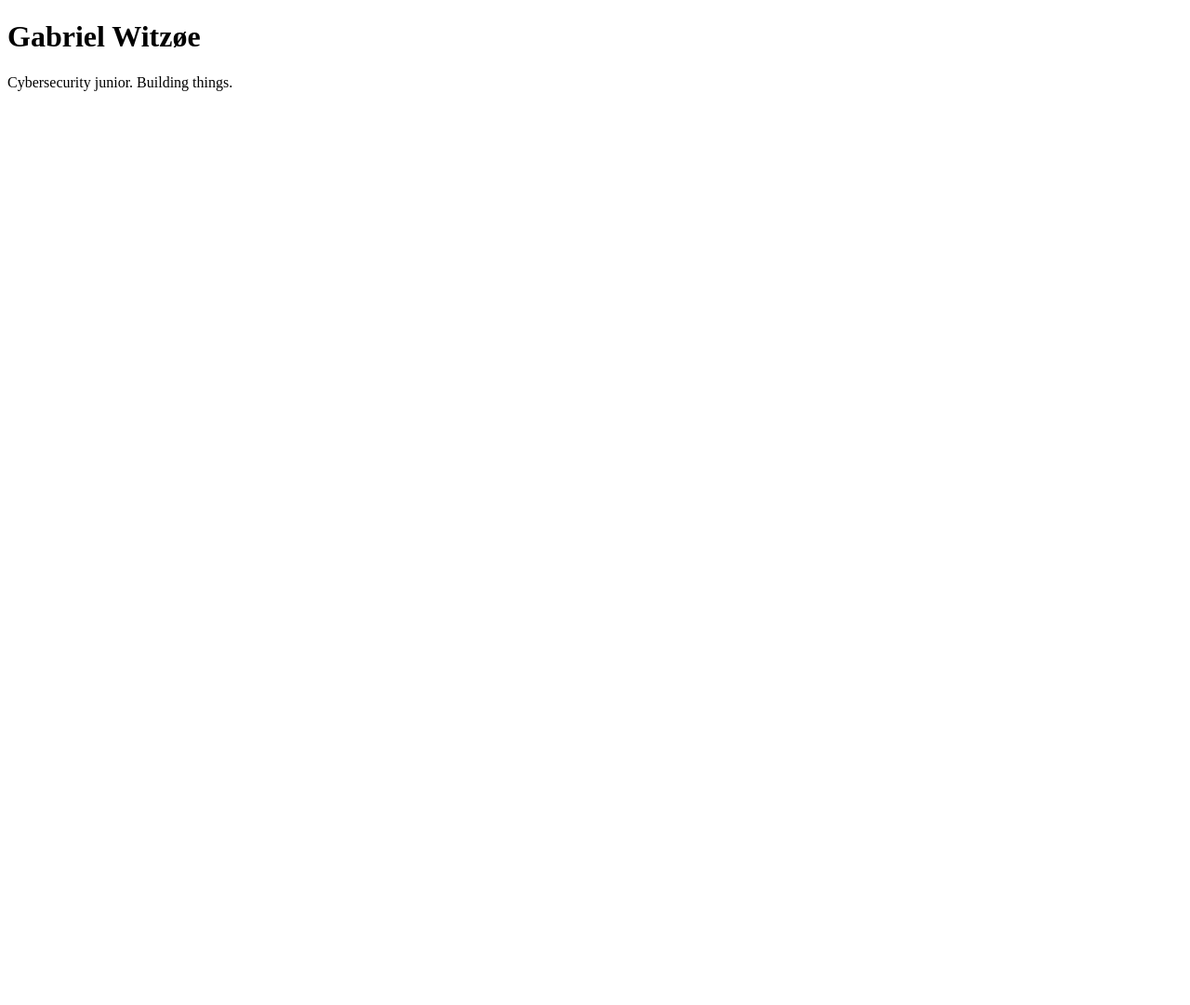
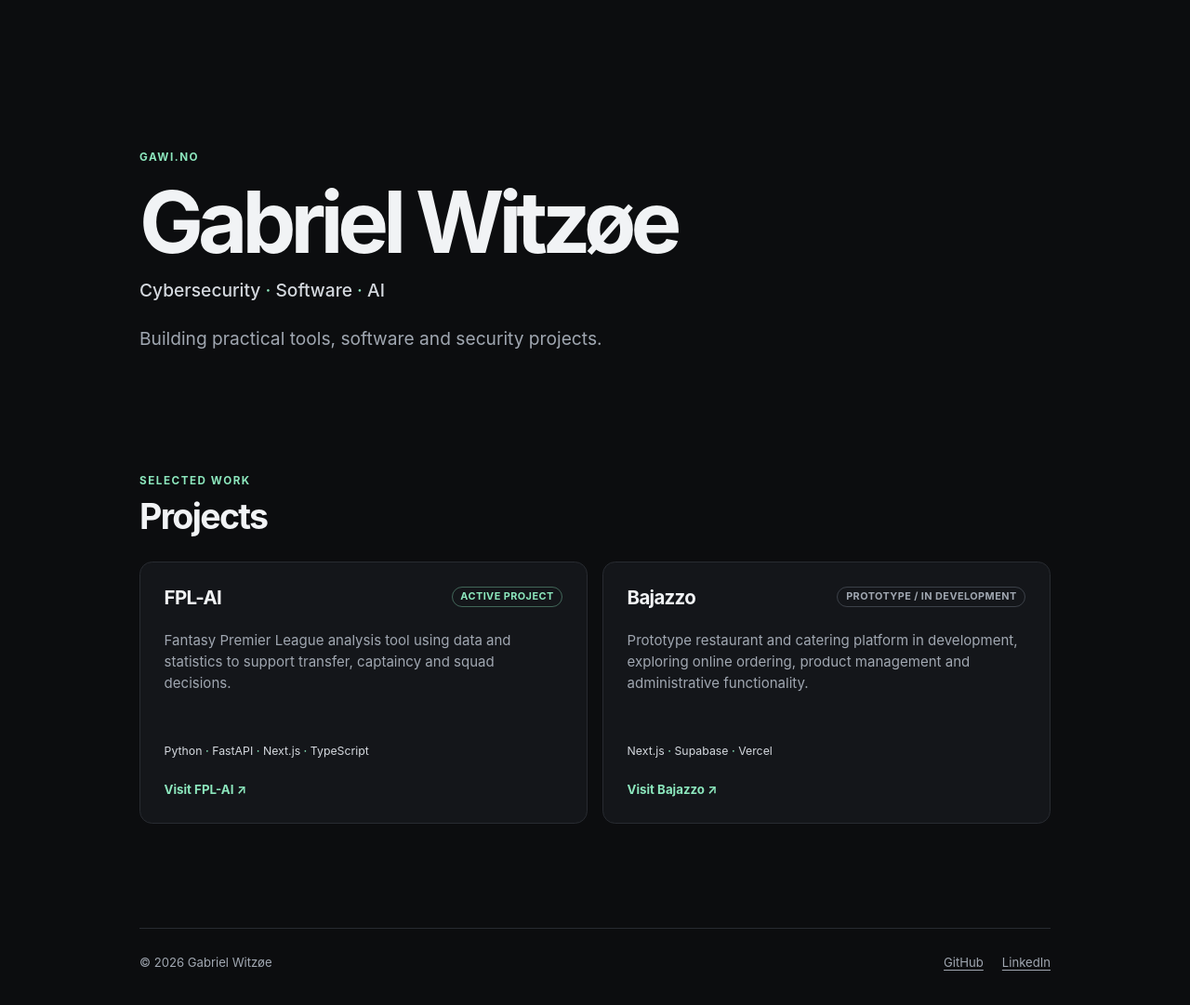
Before and after one commit to GAWI01/gawi01.github.io, a plain HTML site: page index.html in a window 1280 px wide. Shown: the whole page at 93% size. Before the commit the page ends 800 px from the top, so only its background shows below. Drawn offline with Linux system fonts and the light colour scheme.

Commit message:
feat: add initial portfolio homepage

```diff
--- a/index.html
+++ b/index.html
@@ -1,14 +1,57 @@
-<!DOCTYPE html>
+<!doctype html>
 <html lang="en">
-<head>
-  <meta charset="UTF-8">
-  <meta name="viewport" content="width=device-width, initial-scale=1.0">
+  <head>
+    <meta charset="utf-8">
+    <meta name="viewport" content="width=device-width, initial-scale=1">
+    <meta name="description" content="Gabriel Witzøe — cybersecurity, software and AI projects.">
+    <title>Gabriel Witzøe — gawi.no</title>
+    <link rel="stylesheet" href="style.css">
+  </head>
+  <body>
+    <main class="page-shell">
+      <header class="hero">
+        <p class="eyebrow">gawi.no</p>
+        <h1>Gabriel Witzøe</h1>
+        <p class="specialties">Cybersecurity <span>·</span> Software <span>·</span> AI</p>
+        <p class="intro">Building practical tools, software and security projects.</p>
+      </header>
 
-  <title>Gabriel Witzøe</title>
-</head>
+      <section class="projects" aria-labelledby="projects-title">
+        <div class="section-heading">
+          <p class="eyebrow">Selected work</p>
+          <h2 id="projects-title">Projects</h2>
+        </div>
 
-<body>
-  <h1>Gabriel Witzøe</h1>
-  <p>Cybersecurity junior. Building things.</p>
-</body>
+        <div class="project-grid">
+          <a class="project-card" href="https://fpl.gawi.no" aria-label="Visit FPL-AI">
+            <div class="project-card__topline">
+              <h3>FPL-AI</h3>
+              <span class="status status--active">Active project</span>
+            </div>
+            <p>Fantasy Premier League analysis tool using data and statistics to support transfer, captaincy and squad decisions.</p>
+            <span class="stack">Python <b>·</b> FastAPI <b>·</b> Next.js <b>·</b> TypeScript</span>
+            <span class="card-link">Visit FPL-AI <span aria-hidden="true">↗</span></span>
+          </a>
+
+          <a class="project-card" href="https://bajazzo.gawi.no" target="_blank" rel="noreferrer">
+            <div class="project-card__topline">
+              <h3>Bajazzo</h3>
+              <span class="status">Prototype / In development</span>
+            </div>
+            <p>Prototype restaurant and catering platform in development, exploring online ordering, product management and administrative functionality.</p>
+            <span class="stack">Next.js <b>·</b> Supabase <b>·</b> Vercel</span>
+            <span class="card-link">Visit Bajazzo <span aria-hidden="true">↗</span></span>
+          </a>
+        </div>
+      </section>
+    </main>
+
+    <footer class="footer">
+      <p>© <span>2026</span> Gabriel Witzøe</p>
+      <nav aria-label="Social links">
+        <a href="https://github.com/GAWI01" target="_blank" rel="noreferrer">GitHub</a>
+        <a href="https://www.linkedin.com/in/gabriel-witz%C3%B8e-51384a275" target="_blank" rel="noreferrer">LinkedIn</a>
+      </nav>
+    </footer>
+  </body>
 </html>
--- /dev/null
+++ b/style.css
@@ -0,0 +1,201 @@
+:root {
+  color-scheme: dark;
+  --background: #0c0d0f;
+  --surface: #14161a;
+  --border: #282b31;
+  --text: #f1f3f5;
+  --muted: #a0a7b1;
+  --accent: #8ce7bd;
+}
+
+* { box-sizing: border-box; }
+
+html { scroll-behavior: smooth; }
+
+body {
+  min-width: 320px;
+  margin: 0;
+  background: var(--background);
+  color: var(--text);
+  font-family: Inter, ui-sans-serif, system-ui, -apple-system, BlinkMacSystemFont, "Segoe UI", sans-serif;
+  line-height: 1.55;
+}
+
+a { color: inherit; }
+
+.page-shell,
+.footer {
+  width: min(100% - 3rem, 980px);
+  margin-inline: auto;
+}
+
+.hero {
+  padding: clamp(7.5rem, 20vh, 12rem) 0 clamp(5rem, 12vw, 8rem);
+  max-width: 720px;
+}
+
+.eyebrow {
+  margin: 0 0 1rem;
+  color: var(--accent);
+  font-size: 0.73rem;
+  font-weight: 700;
+  letter-spacing: 0.13em;
+  text-transform: uppercase;
+}
+
+h1,
+h2,
+h3,
+p { margin-top: 0; }
+
+h1 {
+  max-width: 650px;
+  margin-bottom: 0.85rem;
+  font-size: clamp(2.8rem, 8vw, 5.75rem);
+  letter-spacing: -0.065em;
+  line-height: 0.98;
+}
+
+.specialties {
+  margin-bottom: 1.4rem;
+  color: #d4d8de;
+  font-size: clamp(1rem, 2vw, 1.2rem);
+  font-weight: 550;
+}
+
+.specialties span,
+.stack b { color: var(--accent); font-weight: 500; }
+
+.intro {
+  max-width: 530px;
+  margin-bottom: 0;
+  color: var(--muted);
+  font-size: clamp(1.05rem, 2vw, 1.2rem);
+}
+
+.projects { padding-bottom: 7rem; }
+
+.section-heading { margin-bottom: 1.75rem; }
+
+.section-heading .eyebrow { margin-bottom: 0.55rem; }
+
+h2 {
+  margin-bottom: 0;
+  font-size: clamp(1.8rem, 4vw, 2.35rem);
+  letter-spacing: -0.045em;
+  line-height: 1.1;
+}
+
+.project-grid {
+  display: grid;
+  grid-template-columns: repeat(2, minmax(0, 1fr));
+  gap: 1rem;
+}
+
+.project-card {
+  display: flex;
+  min-height: 282px;
+  flex-direction: column;
+  padding: 1.6rem;
+  border: 1px solid var(--border);
+  border-radius: 0.85rem;
+  background: var(--surface);
+  text-decoration: none;
+  transition: border-color 160ms ease, transform 160ms ease, background-color 160ms ease;
+}
+
+.project-card:hover,
+.project-card:focus-visible {
+  border-color: #4a515b;
+  background: #181b20;
+  outline: none;
+  transform: translateY(-3px);
+}
+
+.project-card:focus-visible { box-shadow: 0 0 0 3px rgba(140, 231, 189, 0.35); }
+
+.project-card__topline {
+  display: flex;
+  align-items: start;
+  justify-content: space-between;
+  gap: 1rem;
+  margin-bottom: 1.35rem;
+}
+
+h3 {
+  margin-bottom: 0;
+  font-size: 1.28rem;
+  letter-spacing: -0.035em;
+  line-height: 1.2;
+}
+
+.status {
+  flex: none;
+  padding: 0.3rem 0.55rem;
+  border: 1px solid #3c4149;
+  border-radius: 999px;
+  color: var(--muted);
+  font-size: 0.68rem;
+  font-weight: 650;
+  letter-spacing: 0.04em;
+  line-height: 1;
+  text-transform: uppercase;
+}
+
+.status--active { border-color: rgba(140, 231, 189, 0.38); color: var(--accent); }
+
+.project-card p {
+  margin-bottom: 1.5rem;
+  color: var(--muted);
+  font-size: 0.94rem;
+}
+
+.stack {
+  display: block;
+  margin-top: auto;
+  color: #d5d9df;
+  font-size: 0.77rem;
+}
+
+.card-link {
+  display: block;
+  margin-top: 1.35rem;
+  color: var(--accent);
+  font-size: 0.83rem;
+  font-weight: 650;
+}
+
+.card-link span { display: inline-block; transition: transform 160ms ease; }
+.project-card:hover .card-link span,
+.project-card:focus-visible .card-link span { transform: translate(2px, -2px); }
+
+.footer {
+  display: flex;
+  align-items: center;
+  justify-content: space-between;
+  gap: 1rem;
+  padding: 1.6rem 0 2.25rem;
+  border-top: 1px solid var(--border);
+  color: var(--muted);
+  font-size: 0.82rem;
+}
+
+.footer p { margin-bottom: 0; }
+.footer nav { display: flex; gap: 1.25rem; }
+.footer a { text-underline-offset: 0.2em; }
+.footer a:hover,
+.footer a:focus-visible { color: var(--accent); }
+.footer a:focus-visible { outline: 2px solid var(--accent); outline-offset: 4px; }
+
+@media (max-width: 640px) {
+  .page-shell,
+  .footer { width: min(100% - 2rem, 980px); }
+  .hero { padding-top: 6rem; }
+  .project-grid { grid-template-columns: 1fr; }
+  .project-card { min-height: 0; }
+  .footer { align-items: flex-start; flex-direction: column; }
+}
+
+@media (prefers-reduced-motion: reduce) {
+  *, *::before, *::after { scroll-behavior: auto !important; transition-duration: 0.01ms !important; }
+}
```
